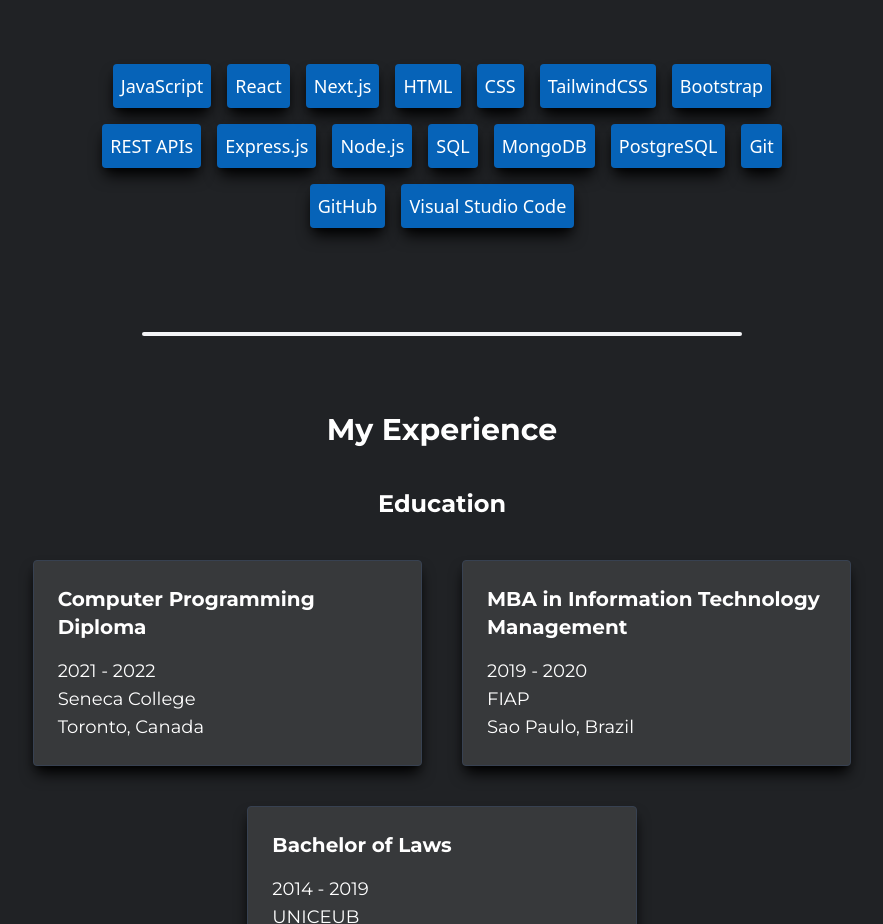
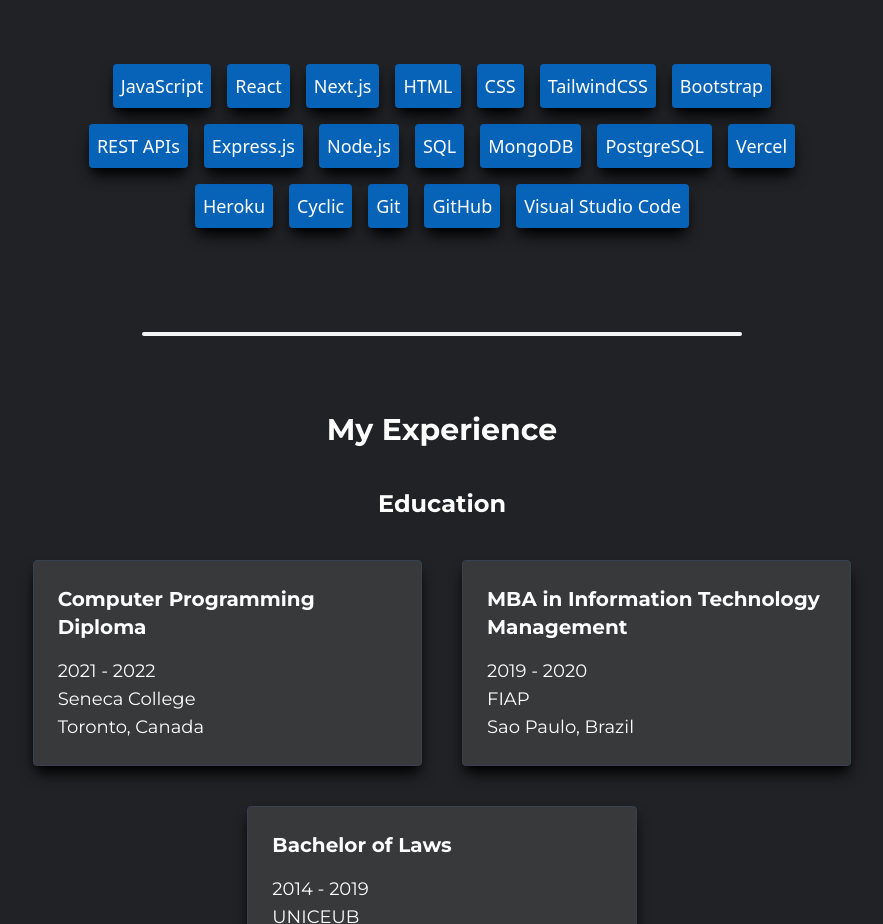
Before and after one commit to fmeneses-graca/my-website, a Next.js app: page / in a window 1280 px wide. Shown: the part 840-1764 px from the top of the page, without its empty margins (238-1121 px from the left). Built offline with nearby package versions, Linux system fonts and the light colour scheme.

Commit message:
Add skills

```diff
--- a/components/skills.js
+++ b/components/skills.js
@@ -17,6 +17,9 @@
                 <SkillElement text="SQL" />
                 <SkillElement text="MongoDB" />
                 <SkillElement text="PostgreSQL" />
+                <SkillElement text="Vercel" />
+                <SkillElement text="Heroku" />
+                <SkillElement text="Cyclic" />
                 <SkillElement text="Git" />
                 <SkillElement text="GitHub" />
                 <SkillElement text="Visual Studio Code" />
```
